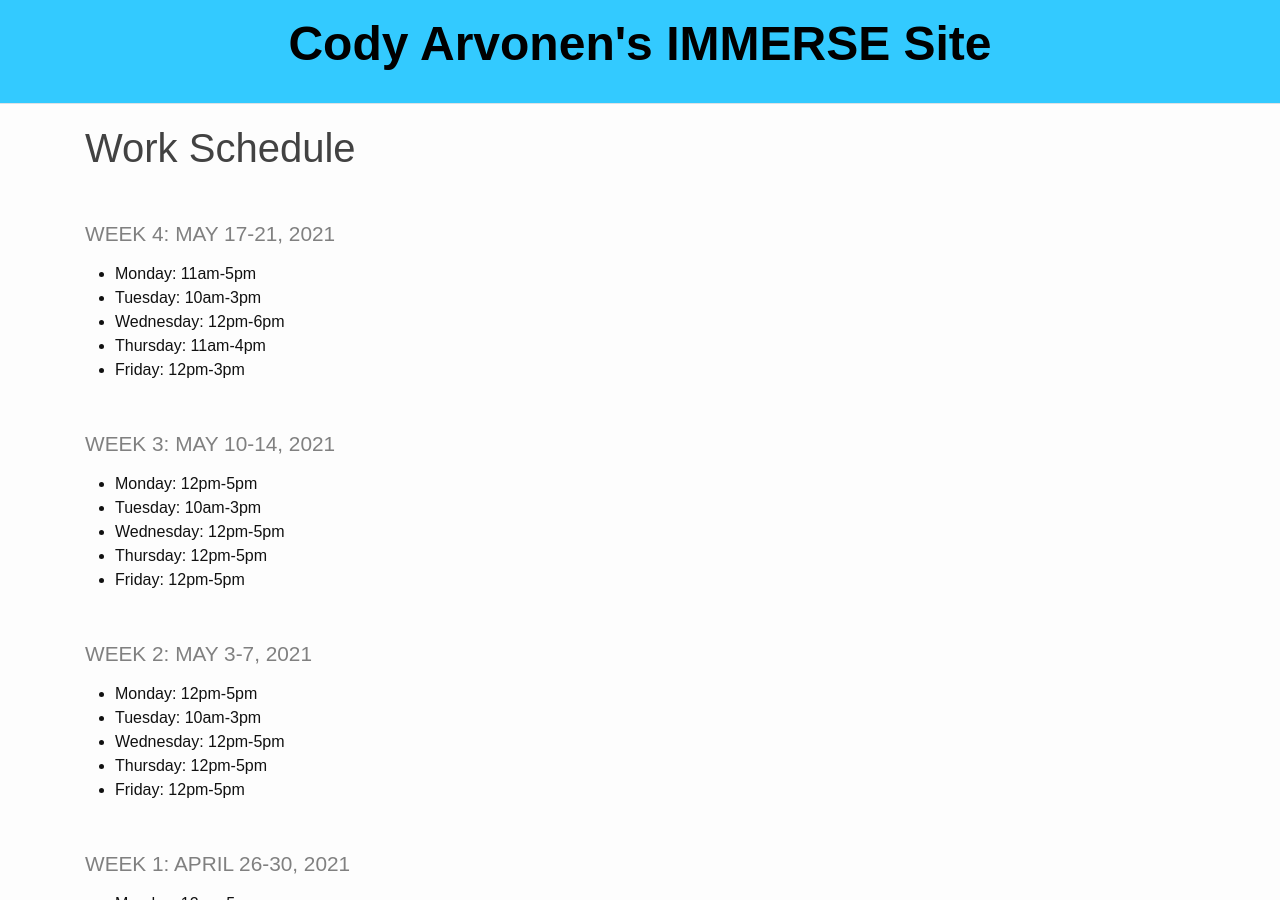
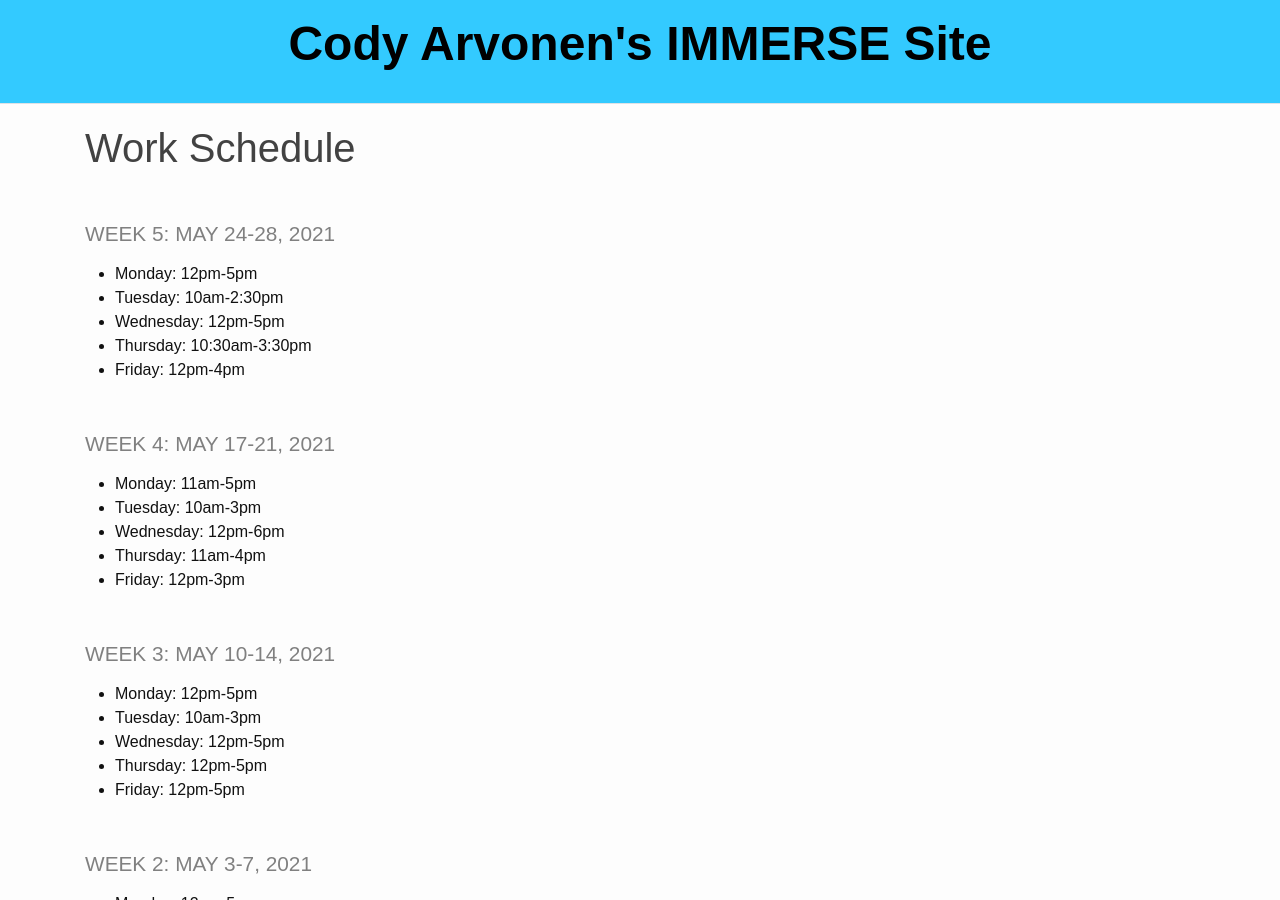
Before and after one commit to codyarvonen/personal_website, a Jekyll site: the page built from _pages/schedule.md, in a window 1280 px wide and 900 px high. Built offline with Jekyll 4.4.1, drawn with Linux system fonts in a browser that asks for light colours.

Commit message:
Week 5 schedule update

```diff
--- a/_pages/schedule.md
+++ b/_pages/schedule.md
@@ -2,6 +2,14 @@
 layout: default
 title: Work Schedule
 ---
+
+### Week 5: May 24-28, 2021
+
+* **Monday**: 12pm-5pm
+* **Tuesday**: 10am-2:30pm
+* **Wednesday**: 12pm-5pm
+* **Thursday**: 10:30am-3:30pm
+* **Friday**: 12pm-4pm
 
 ### Week 4: May 17-21, 2021
 
```
